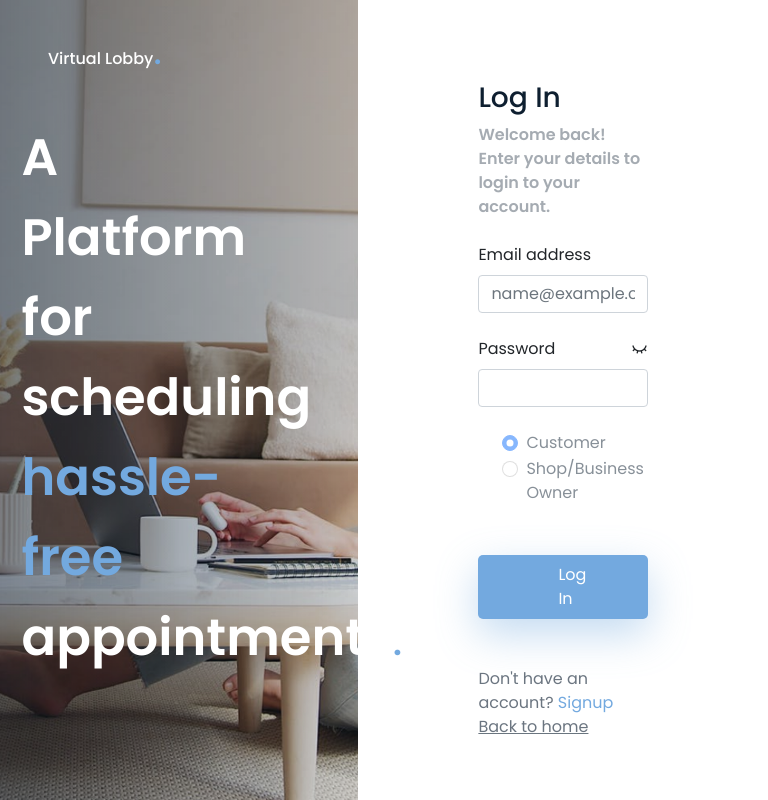
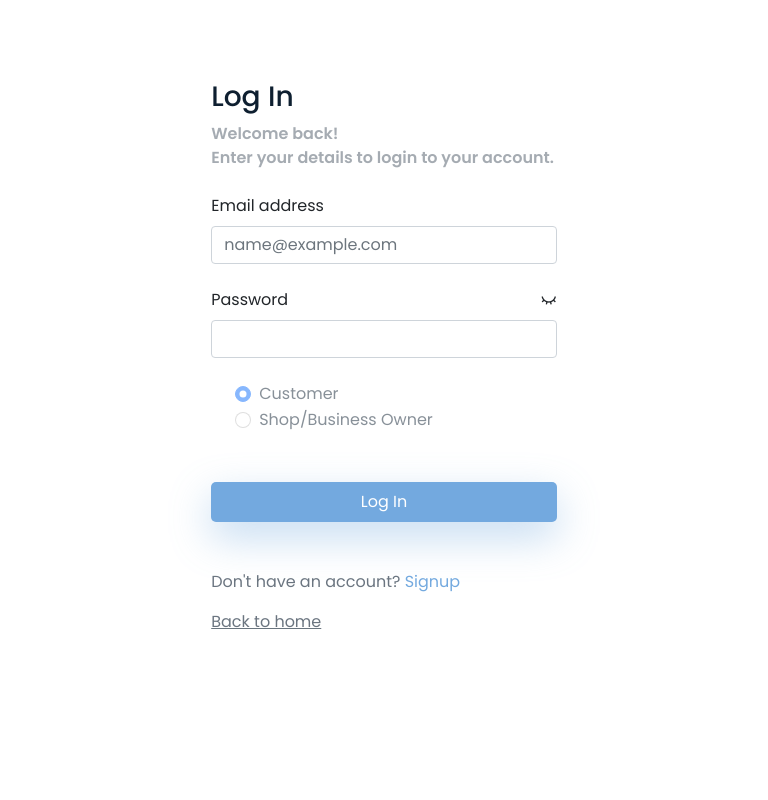
Before and after one commit to SimranGupta2607/frontend-virtuallobby, a React (Create React App) app: page /login in a window 768 px wide. Built offline with nearby package versions, Linux system fonts and the light colour scheme.

Commit message:
Responsive done

```diff
--- a/src/Components/Dashboard/Dashboard.css
+++ b/src/Components/Dashboard/Dashboard.css
@@ -12,11 +12,6 @@ nav{
     background-color: #0E1F30;
     color : #fff;
     box-shadow: 0px 2px 30px #0e1f3072;
-}
-.nav-buttons{
-    display: flex;
-    justify-content: center;
-    align-items: center;
 }
 .dashboard-btn{
     display: flex;
--- a/src/Components/Filteredshops/Filteredshops.css
+++ b/src/Components/Filteredshops/Filteredshops.css
@@ -1,3 +1,24 @@
+@media only screen and (min-width : 1024px){
+    .heading{
+        display: flex;
+        justify-content: space-between;
+        margin-bottom: 1rem;
+    }
+}
+@media only screen and (min-width : 768px) and (max-width : 1024px){
+    .heading{
+        display:flex;
+        flex-direction: column;
+        align-items: flex-start;
+    }
+}
+@media only screen and (max-width : 768px){
+    .heading{
+        display:flex;
+        flex-direction: column;
+        align-items: flex-start;
+    }
+}
 .filteredshops{
     position: relative;
     width: 100%;
@@ -21,11 +42,6 @@
     border: 1px solid rgb(190, 190, 190);
     border-radius: 5px;
     margin-bottom: 2rem;
-}
-.heading{
-    display: flex;
-    justify-content: space-between;
-    margin-bottom: 1rem;
 }
 .line{
     width: 100%;
--- a/src/Components/Filteredshops/Filteredshops.js
+++ b/src/Components/Filteredshops/Filteredshops.js
@@ -57,7 +57,7 @@ function Filteredshops() {
         <div key={f.shopid} className="single-card">
           <div className="heading">
             <span style={{ textTransform: "Capitalize" }}>{f.shopname}</span>
-            <span>Slots Available</span>
+            <span>Slots Available : pincodee</span>
           </div>
           <div className="line"></div>
           <div className="heading">
--- a/src/Components/Home.css
+++ b/src/Components/Home.css
@@ -1,4 +1,9 @@
 @media only screen and (min-width : 1024px){
+    .nav-buttons{
+        display: flex;
+        justify-content: center;
+        align-items: center;
+    }
     .home-parent{
         width:100%;
         /* height:100vh; */
@@ -19,7 +24,7 @@
         display: flex;
         align-items: center;
     }
-    .home-parent nav .nav-menu-icon{
+    .nav-menu-icon{
         display: none;
     }
     .home-parent nav .menu-links{
@@ -165,6 +170,9 @@
 
 
 @media only screen and (min-width : 768px) and (max-width : 1024px){
+    .nav-buttons{
+        display: none;
+    }
     .home-parent{
         width:100%;
         /* height:100vh; */
@@ -183,7 +191,7 @@
     .home-parent nav .nav-links{
         display: none;
     }
-    .home-parent nav .menu-links{
+    .menu-links{
         position: absolute;
         top:0;
         right:0;
@@ -200,12 +208,12 @@
         color:white;
         margin: 1rem;
     }
-    .home-parent nav .menu-links a{
+    .menu-links a{
         text-decoration: none;
         color: #0E1F30;
         margin:1rem
     }
-    .home-parent nav .menu-links i{
+    .menu-links i{
         color : #0E1F30
     }
     button{
@@ -343,6 +351,9 @@
 }
 
 @media only screen and (max-width:768px){
+    .nav-buttons{
+        display: none;
+    }
     .home-parent{
         width:100%;
         /* height:100vh; */
@@ -361,7 +372,7 @@
     .home-parent nav .nav-links{
         display: none;
     }
-    .home-parent nav .menu-links{
+    .menu-links{
         position: absolute;
         top:0;
         right:0;
@@ -378,12 +389,12 @@
         color:white;
         margin: 1rem;
     }
-    .home-parent nav .menu-links a{
+    .menu-links a{
         text-decoration: none;
         color: #0E1F30;
         margin:1rem
     }
-    .home-parent nav .menu-links i{
+    .menu-links i{
         color : #0E1F30
     }
     button{
--- a/src/Components/Login/Login.css
+++ b/src/Components/Login/Login.css
@@ -1,4 +1,5 @@
-.login-parent{
+@media only screen and (min-width : 1024px){
+    .login-parent{
     width: 100%;
     height: 100%;
     display:flex;
@@ -66,3 +67,106 @@
     text-decoration: none;
     color : #0e1f309d;
 }
+}
+
+@media only screen and (min-width : 768px) and (max-width : 1024px){
+    .login-parent{
+        width: 100%;
+        height: 100%;
+    }
+    .login-parent #image-section{
+        display: none;
+    }
+    .login-parent #form-section{
+        width: 100%;
+        padding: 6rem;
+        display: flex;
+        justify-content: center;
+        align-items: center;
+    }
+    .login-parent #form-section #form-body{
+        width: 60%;
+        height: 95%;
+    }
+    .login-parent #form-section #form-body h2{
+        color : #0E1F30;
+    }
+    .login-parent #form-section #form-body p{
+        color: #0E1F30;
+        opacity : 37%;
+        font-weight: 600;
+    }
+    .login-parent #form-section #form-body .form-check{
+        color: #0E1F30;
+        opacity :.7;
+    }
+    .login-parent #form-section #form-body button{
+        width: 100%;
+        padding : .5rem 5rem;
+        background-color : #73A9DF;
+        border:none;
+        color:white;
+        box-shadow: 0px 15px 40px #73a9df6c;
+        border-radius:5px;
+    }
+    .login-parent #form-section #form-body a{
+        text-decoration: none;
+        color : #0e1f309d;
+        margin-bottom: 1rem;
+    }
+    .login-parent #form-section #form-body .login-bottom{
+        display: flex;
+        flex-direction: column;
+    }
+}
+
+@media only screen and (max-width:768px){
+    .login-parent{
+        width: 100%;
+        height: 100%;
+    }
+    .login-parent #image-section{
+        display: none;
+    }
+    .login-parent #form-section{
+        width: 100%;
+        padding-top: 5rem;
+        display: flex;
+        justify-content: center;
+        align-items: center;
+    }
+    .login-parent #form-section #form-body{
+        width: 60%;
+        height: 95%;
+    }
+    .login-parent #form-section #form-body h2{
+        color : #0E1F30;
+    }
+    .login-parent #form-section #form-body p{
+        color: #0E1F30;
+        opacity : 37%;
+        font-weight: 600;
+    }
+    .login-parent #form-section #form-body .form-check{
+        color: #0E1F30;
+        opacity :.7;
+    }
+    .login-parent #form-section #form-body button{
+        width: 100%;
+        padding : .5rem 5rem;
+        background-color : #73A9DF;
+        border:none;
+        color:white;
+        box-shadow: 0px 15px 40px #73a9df6c;
+        border-radius:5px;
+    }
+    .login-parent #form-section #form-body a{
+        text-decoration: none;
+        color : #0e1f309d;
+        margin-bottom: 1rem;
+    }
+    .login-parent #form-section #form-body .login-bottom{
+        display: flex;
+        flex-direction: column;
+    }
+}
--- a/src/Components/Login/Login.js
+++ b/src/Components/Login/Login.js
@@ -30,7 +30,6 @@ function Login() {
       }
     )
     .then(async (response) => {
-      console.log(response)
       if(response.data.status === true){
         await swal("Logged in successfully","","success")
         localStorage.setItem("userInfo",JSON.stringify(response.data.data))
@@ -181,6 +180,7 @@ function Login() {
                 "Log In"
               )}
             </button>
+            <div className="login-bottom">
             <Link to="/register">
               Don't have an account?{" "}
               <span style={{ color: "#73A9DF" }}> Signup </span>{" "}
@@ -191,6 +191,7 @@ function Login() {
             >
               Back to home
             </Link>
+            </div>
           </form>
         </div>
       </div>
--- a/src/Components/Nav/Nav.js
+++ b/src/Components/Nav/Nav.js
@@ -1,41 +1,39 @@
-import React,{useState,useEffect} from 'react'
+import React, { useState, useEffect } from "react";
 import { Link, useNavigate } from "react-router-dom";
-import swal from 'sweetalert';
+import swal from "sweetalert";
 
 function Nav() {
-  const navigate = useNavigate()
-  const [state, setstate] = useState('')
+  const navigate = useNavigate();
+  const [state, setstate] = useState("");
+  const [display, setdisplay] = useState("none");
   useEffect(() => {
-    let v = JSON.parse(localStorage.getItem('userInfo'))
+    let v = JSON.parse(localStorage.getItem("userInfo"));
     let utype = v.utype;
-    setstate(utype)
-    return () => {
-    }
-  }, [])
-
-console.log(state)
-  const logout = ()=>{
-    swal("Are you sure to LogOut?",{
-      buttons : {
-        cancel : "Let me back",
+    setstate(utype);
+    return () => {};
+  }, []);
+  const logout = () => {
+    swal("Are you sure to LogOut?", {
+      buttons: {
+        cancel: "Let me back",
         sure: {
-          text : "I'm sure",
-          value : "sure"
+          text: "I'm sure",
+          value: "sure",
         },
       },
-    }).then((value)=>{
-      switch(value){
-        case "sure" :
-        swal("Successfully Logged Out!","","success").then((val)=>{
+    }).then((value) => {
+      switch (value) {
+        case "sure":
+          swal("Successfully Logged Out!", "", "success").then((val) => {
             localStorage.removeItem("userInfo");
-          return navigate("/login")
+            return navigate("/login");
           });
           break;
         default:
-          swal("Got away safely!","","success")
+          swal("Got away safely!", "", "success");
       }
-    })
-  }
+    });
+  };
   return (
     <div>
       <nav className="d-flex justify-content-between align-items-centre">
@@ -57,13 +55,18 @@ console.log(state)
             </button>
             <ul className="dropdown-menu" aria-labelledby="dropdownMenuButton1">
               <li>
-                <button onClick={logout} className="dropdown-item custom-drop-btn" href="/">
+                <button
+                  onClick={logout}
+                  className="dropdown-item custom-drop-btn"
+                  href="/"
+                >
                   Logout
                 </button>
               </li>
             </ul>
           </div>
-          {state === 'U'?<div className="dropdown">
+          {state === "U" ? (
+            <div className="dropdown">
               <Link
                 style={{
                   textDecoration: "none",
@@ -78,11 +81,72 @@ console.log(state)
                 <i className="ri-calendar-fill"></i>
                 Appointments
               </Link>
-          </div> : ''}
+            </div>
+          ) : (
+            ""
+          )}
+        </div>
+        <div className="nav-menu-icon">
+          <i
+            style={{ cursor: "pointer" }}
+            onClick={() => setdisplay("flex")}
+            className="ri-menu-3-line"
+          ></i>
+          <div style={{ display: display }} className="menu-links">
+            <i
+              style={{ cursor: "pointer" }}
+              onClick={() => setdisplay("none")}
+              className="ri-close-line"
+            ></i>
+            <div className="dropdown">
+              <button
+                style={{ color: "#0E1F30" }}
+                className="dashboard-btn"
+                type="button"
+                id="dropdownMenuButton1"
+                data-bs-toggle="dropdown"
+                aria-expanded="false"
+              >
+                Profile
+              </button>
+              <ul
+                className="dropdown-menu"
+                aria-labelledby="dropdownMenuButton1"
+              >
+                <li>
+                  <button
+                    onClick={logout}
+                    className="dropdown-item custom-drop-btn"
+                    href="/"
+                  >
+                    Logout
+                  </button>
+                </li>
+              </ul>
+            </div>
+            {state === "U" ? (
+              <div className="dropdown">
+                <Link
+                  style={{
+                    textDecoration: "none",
+                    display: "flex",
+                    flexDirection: "column",
+                    alignItems: "center",
+                    justifyContent: "center",
+                  }}
+                  to="/appointments/:id"
+                >
+                  Appointments
+                </Link>
+              </div>
+            ) : (
+              ""
+            )}
+          </div>
         </div>
       </nav>
     </div>
-  )
+  );
 }
 
-export default Nav
+export default Nav;
--- a/src/Components/Register/Register.css
+++ b/src/Components/Register/Register.css
@@ -61,6 +61,9 @@
     .utility{
         cursor :pointer;
     }
+    .bottom-links{
+        display: none;
+    }
 }
 
 @media only screen and (min-width : 768px) and (max-width : 1024px){
@@ -119,6 +122,9 @@
     .utility{
         cursor :pointer;
     }
+    .bottom-links{
+        display: none;
+    }
 }
 @media only screen and (max-width:768px){
     .register-parent{
@@ -152,4 +158,12 @@
     .utility{
         cursor :pointer;
     }
+    .bottom-links{
+        display: flex;
+        flex-direction: column;
+    }
+    .bottom-links a{
+        color : #0E1F30;
+        text-decoration: none;
+    }
 }
--- a/src/Components/Register/Register.js
+++ b/src/Components/Register/Register.js
@@ -106,7 +106,6 @@ function Register() {
               }
             )
               .then(async (response) => {
-                console.log("in login",response)
                 if(response.data.status === true){
                   localStorage.setItem("userInfo",JSON.stringify(response.data.data))
                   setloading(false)
@@ -221,7 +220,6 @@ function Register() {
             }
           )
             .then(async (response) => {
-              console.log("in login",response)
               if(response.data.status === true){
                 localStorage.setItem("userInfo",JSON.stringify(response.data.data))
                 setloading(false)
@@ -548,6 +546,18 @@ function Register() {
                 "Register"
               )}
             </button>
+            <div className="bottom-links">
+            <Link to="/login">
+            Already have an account?{" "}<br/>
+            <span style={{ color: "#73A9DF" }}> Login </span>{" "}
+          </Link>
+          <Link
+            style={{ marginTop: '2rem',display: "inline-block", textDecoration: "none" }}
+            to="/"
+          >
+            Back to home
+          </Link>
+            </div>
           </form>
         </div>
       </div>
--- a/src/Components/ShopDashboard/ShopDashboard.js
+++ b/src/Components/ShopDashboard/ShopDashboard.js
@@ -1,6 +1,5 @@
 import React, { useState, useEffect } from "react";
 import Axios from "axios";
-import { Link } from "react-router-dom";
 
 function ShopDashboard() {
   const [shopid, setShopid] = useState(null);
@@ -23,7 +22,6 @@ function ShopDashboard() {
     let customer = "";
     if(state){
         customer = state.map(f=>{
-            console.log(f)
             return(
                 <div key={f.bookingid} className="single-card">
           <div className="heading">
```
Lines whose indentation alone changed are shown as unchanged.
